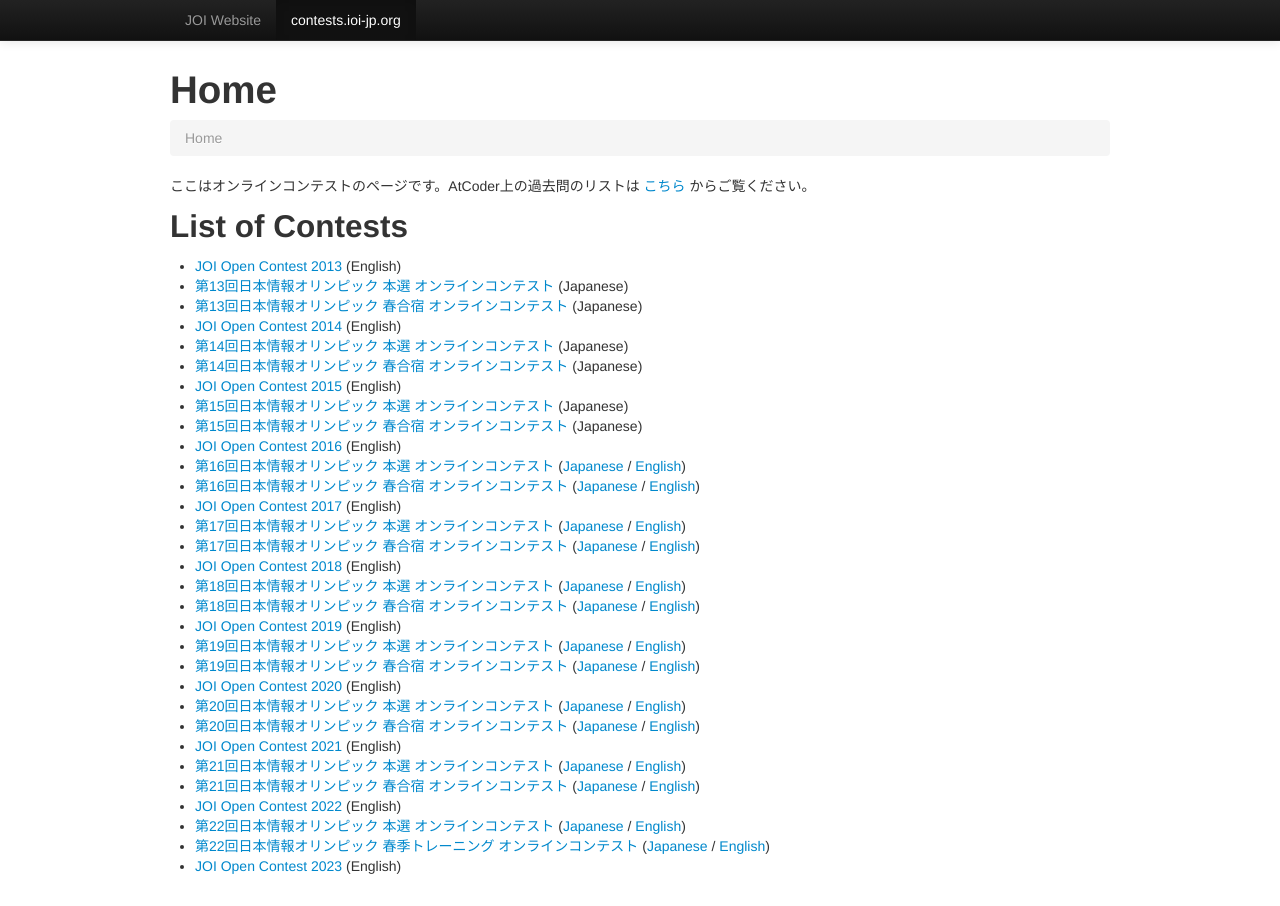
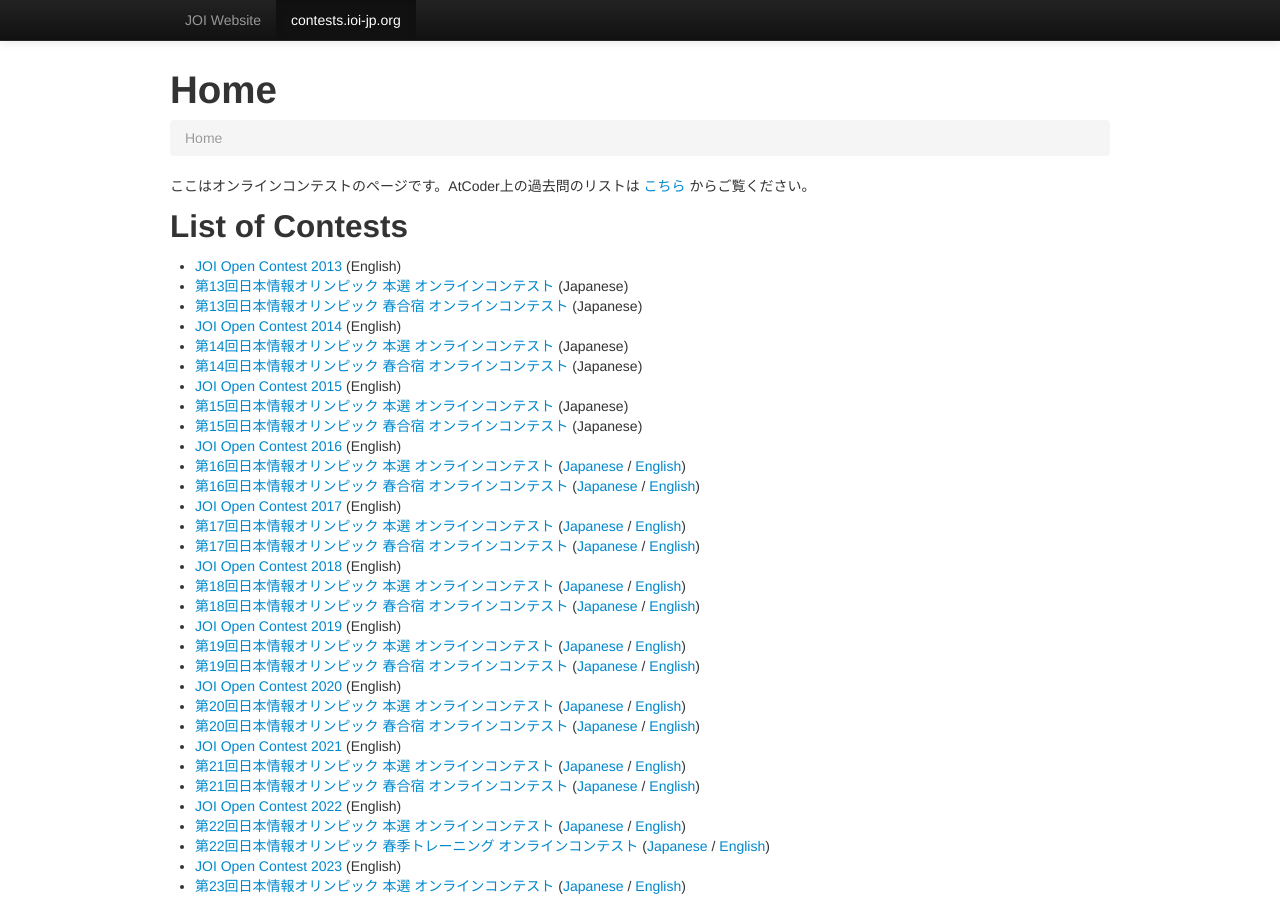
Before and after one commit to jcioi/joi-contests-site, a Jekyll site: the page built from index.md, in a window 1280 px wide. Built offline with Jekyll 4.4.1, drawn with Linux system fonts in a browser that asks for light colours.

Commit message:
Modify index.md

```diff
--- a/index.md
+++ b/index.md
@@ -41,3 +41,4 @@ isroot: true
 - [第22回日本情報オリンピック 本選 オンラインコンテスト](joi-ho-2023/index.html) ([Japanese](joi-ho-2023/index.html) / [English](joi-ho-2023/index-en.html))
 - [第22回日本情報オリンピック 春季トレーニング オンラインコンテスト](joi-sp-2023/index.html) ([Japanese](joi-sp-2023/index.html) / [English](joi-sp-2023/index-en.html))
 - [JOI Open Contest 2023](open-2023/index.html) (English)
+- [第23回日本情報オリンピック 本選 オンラインコンテスト](joi-ho-2024/index.html) ([Japanese](joi-ho-2024/index.html) / [English](joi-ho-2024/index-en.html))
```
